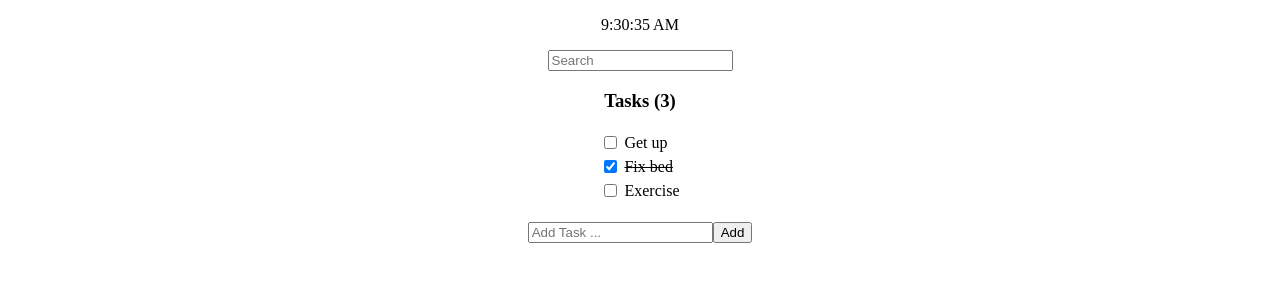
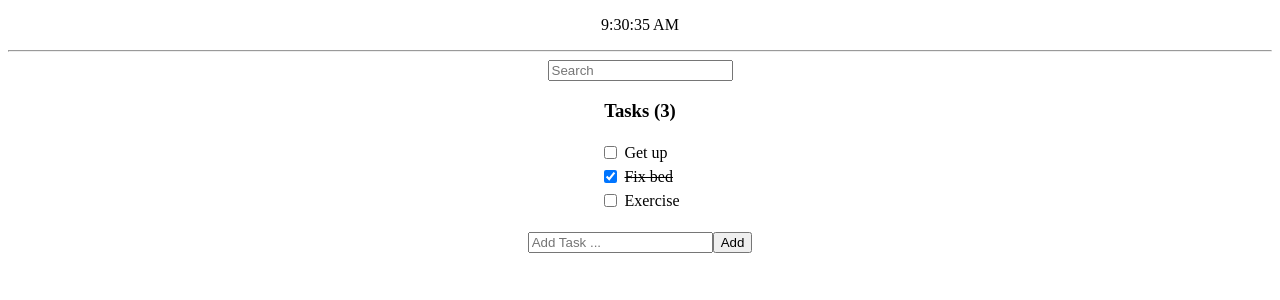
Before and after one commit to zedo-san/react-todo-app, a React (Create React App) app: page / in a window 1280 px wide. Shown: the top 300 px of the page. Built offline with nearby package versions, Linux system fonts and the light colour scheme.

Commit message:
added styles

```diff
--- a/src/components/Clock.js
+++ b/src/components/Clock.js
@@ -21,8 +21,9 @@ class Clock extends React.Component {
 
     render() {
         return (
-            <div>
+            <div className="text-2xl">
                 <p>{this.state.date.toLocaleTimeString()}</p>
+                <hr className="mx-12"></hr>
             </div>
         )
     }
```
